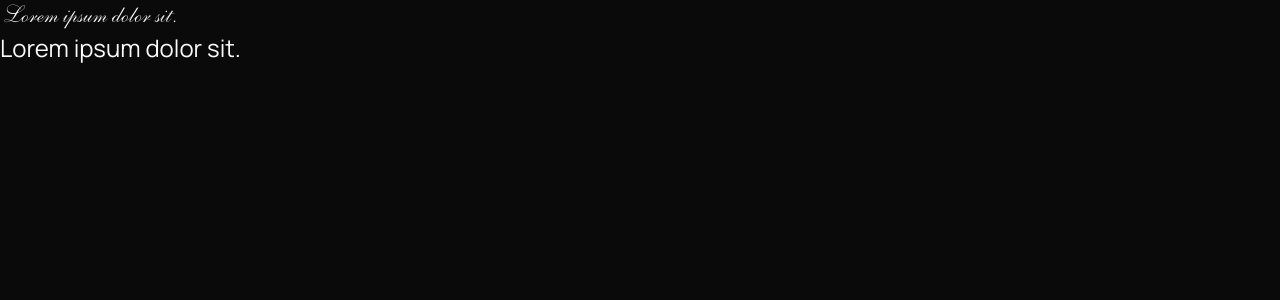
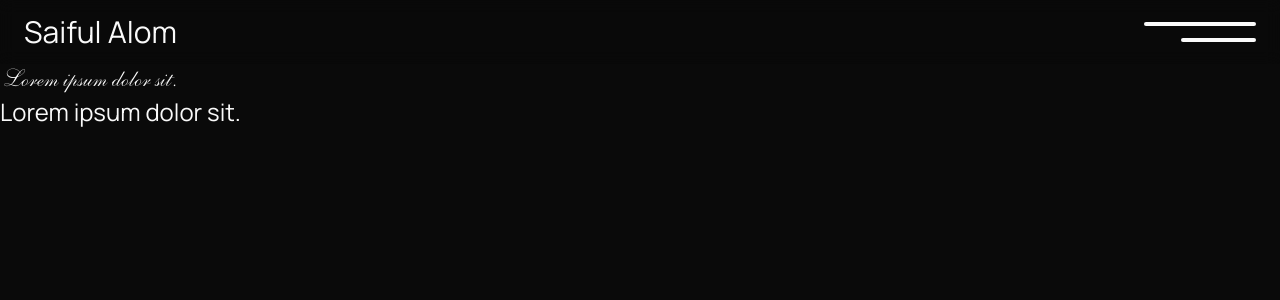
Before and after one commit to iamsaifulalom/personal-portfolio, a Next.js app: page / in a window 1280 px wide. Shown: the top 300 px of the page. Built offline with nearby package versions, Linux system fonts and the light colour scheme.

Commit message:
header added

```diff
--- /dev/null
+++ b/src/components/header/hambargar.tsx
@@ -0,0 +1,9 @@
+import React from 'react'
+
+export default function Hambargar() {
+    return (
+        <div className="w-28 group flex gap-3 flex-col cursor-pointer items-end">
+            <div className="w-full group-hover:w-2/3 transition-all duration-300 rounded-full bg-foreground h-1" />
+            <div className="w-2/3 group-hover:w-full transition-all duration-300 rounded-full bg-foreground h-1" />
+        </div>)
+}
--- /dev/null
+++ b/src/components/header/index.tsx
@@ -0,0 +1,11 @@
+import Hambargar from "./hambargar";
+
+
+export default function Header() {
+  return (
+    <div className='p-6 flex justify-between items-center h-16 sticky top-0 left-0 overflow-hidden bg-background/5 backdrop-blur-sm'>
+      <h1 className='text-3xl font-Manrope'>Saiful Alom</h1>
+      <Hambargar />
+    </div>
+  )
+}
--- a/src/pages/_app.tsx
+++ b/src/pages/_app.tsx
@@ -1,6 +1,12 @@
+import Header from "@/components/header";
 import "@/styles/globals.css";
 import type { AppProps } from "next/app";
 
 export default function App({ Component, pageProps }: AppProps) {
-  return <Component {...pageProps} />;
+  return (
+    <>
+    <Header/>
+    <Component {...pageProps} />
+    </>
+  )
 }
```
